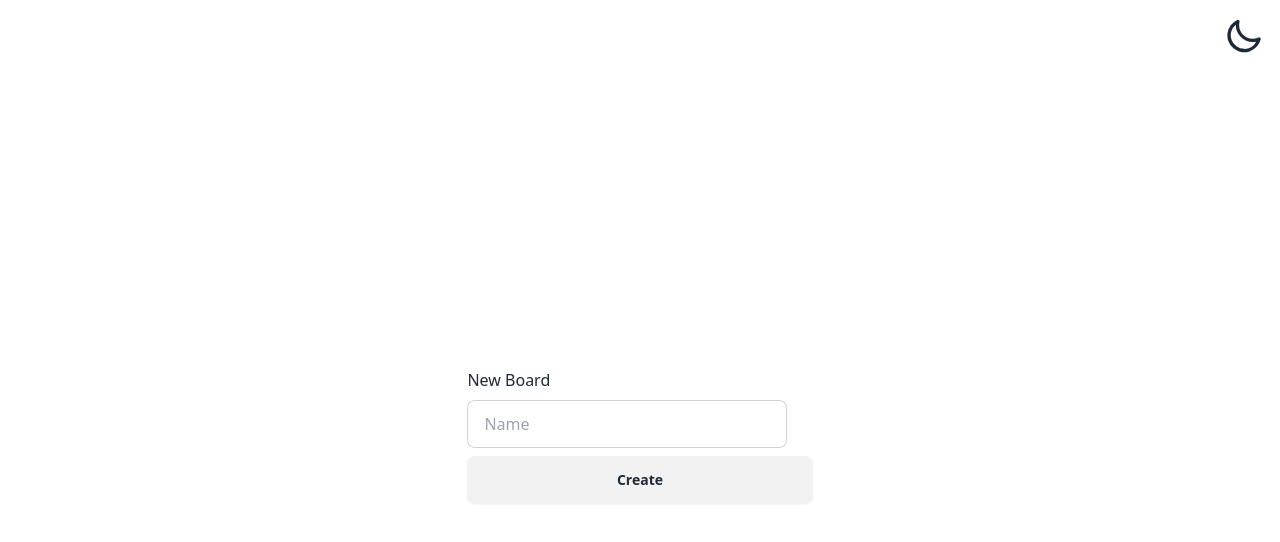
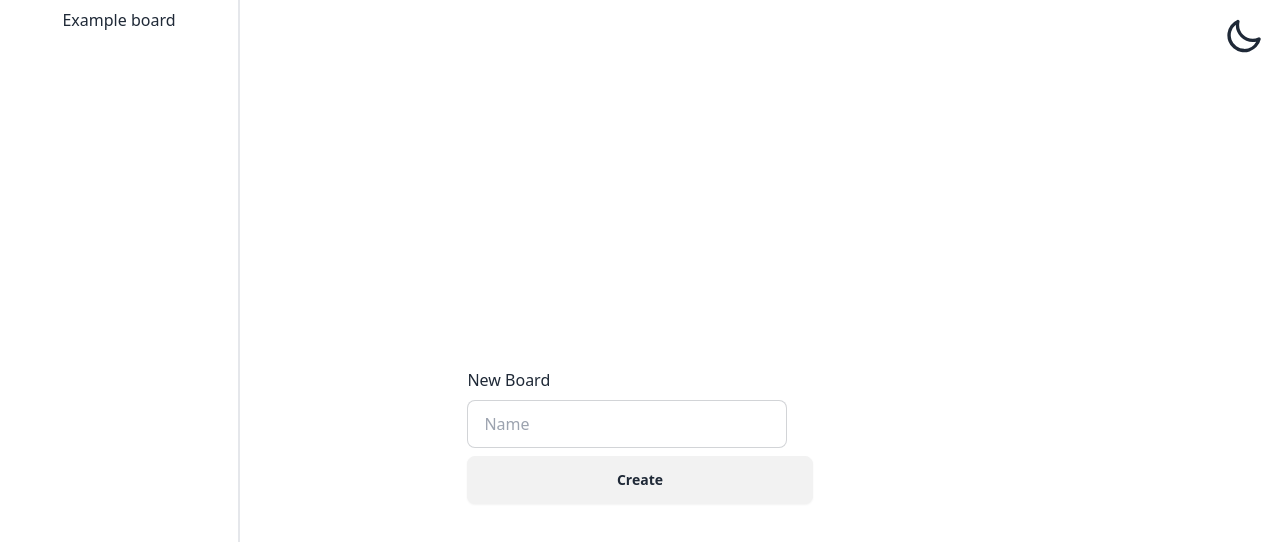
Before and after one commit to Iliyan-Y/The-Board-App, a React (Vite) app in the folder client/: page / in a window 1280 px wide. Shown: the top 542 px of the page. Built offline with nearby package versions, Linux system fonts and the light colour scheme; no server answers.

Commit message:
Side pannel

```diff
--- a/client/src/components/createBoard/index.tsx
+++ b/client/src/components/board/createBoard/index.tsx
@@ -1,4 +1,4 @@
-import { api } from "../../helpers/api";
+import { api } from "../../../helpers/api";
 import { CreateBoardService } from "./services";
 import CreateBoardView from "./view";
 
--- a/client/src/components/createBoard/view.tsx
+++ b/client/src/components/board/createBoard/view.tsx
@@ -1,7 +1,7 @@
 import { useNavigate } from "react-router-dom";
 import { useState } from "react";
-import { ReduxHooks } from "../../state/hooks";
-import { selectBoardState, setBoardState } from "../../state/slices/board";
+import { ReduxHooks } from "../../../state/hooks";
+import { selectBoardState, setBoardState } from "../../../state/slices/board";
 import { CreateBoardService } from "./services";
 
 interface CreateBoardViewProps {
--- a/client/src/components/board/index.tsx
+++ b/client/src/components/board/index.tsx
@@ -103,7 +103,7 @@ const BoardTable = () => {
 
 	//------------------
 
-	// if (!columns || columns.length < 1) return <div>Loading....</div>;
+	if (!columns || columns.length < 1) return <div>Loading....</div>;
 
 	// TODO: extract functions and components
 	return (
--- a/client/src/components/home/index.tsx
+++ b/client/src/components/home/index.tsx
@@ -1,5 +1,11 @@
-import CreateBoard from "../createBoard";
+import CreateBoard from "../board/createBoard";
+import SidePanel from "./sidePanel";
 
-const HomePage = () => <CreateBoard />;
+const HomePage = () => (
+	<>
+		<SidePanel />
+		<CreateBoard />
+	</>
+);
 
 export default HomePage;
--- /dev/null
+++ b/client/src/components/home/sidePanel/index.tsx
@@ -0,0 +1,11 @@
+import { Link } from "react-router-dom";
+
+const SidePanel = () => {
+	return (
+		<div className="h-full border-r-2 absolute w-60 text-center p-2">
+			<Link to="/811797c5-fa08-4761-aa0c-7aa35888eb02">Example board</Link>
+		</div>
+	);
+};
+
+export default SidePanel;
```
Also changed, not shown: client/src/components/board/createBoard/services.ts (renamed from client/src/components/createBoard/services.ts), 1 other file (tests, documents, lock files or other folders).
